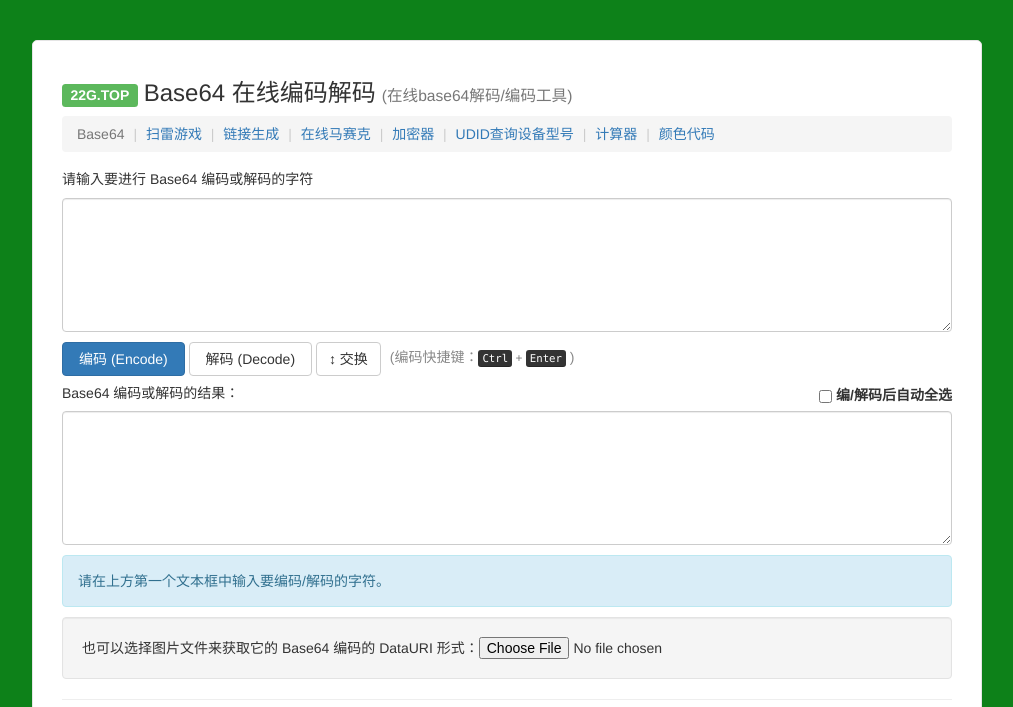
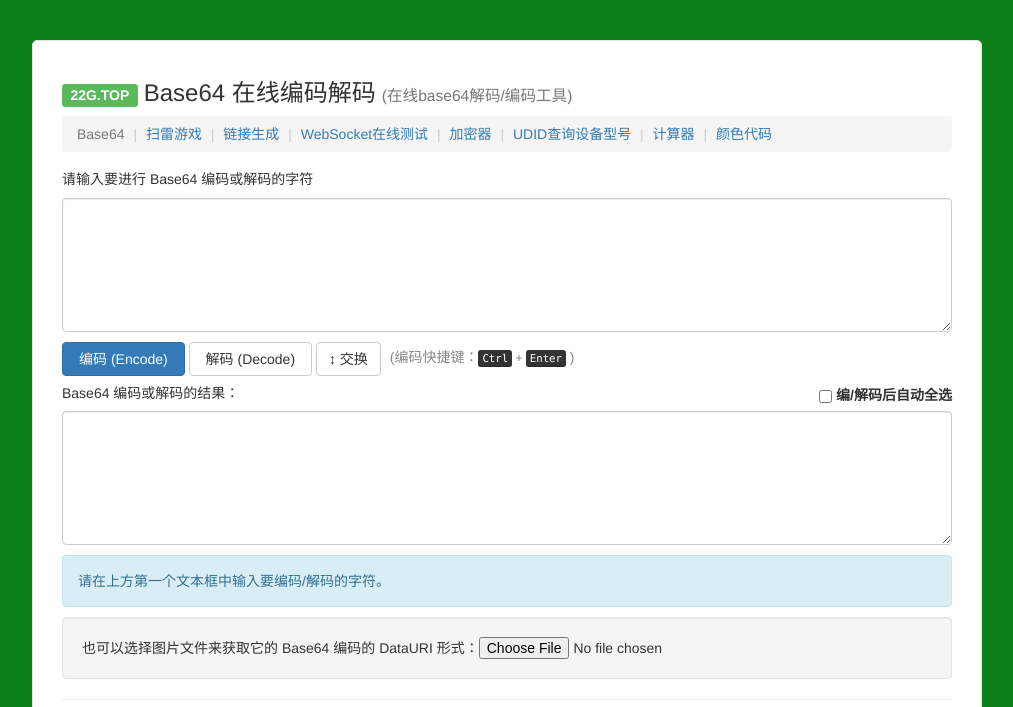
Before and after one commit to webvcd/webvcd.github.io, a plain HTML site: page index.html in a window 1280 px wide. Shown: the top 707 px of the page, without its empty margins (133-1146 px from the left). Drawn offline with Linux system fonts and the light colour scheme.

Commit message:
Update index.html

```diff
--- a/index.html
+++ b/index.html
@@ -279,7 +279,7 @@ p {
 			<li class="active">Base64</li>
 			<li><a title="扫雷游戏" href="https://22g.top/slyx/" target="_blank";">扫雷游戏</a></li>
 			<li><a title="链接生成" href="https://22g.top/link/" target="_blank";">链接生成</a></li>
-			<li><a title="URL 在线编码解码工具" href="https://22g.top/msk/" target="_blank";">在线马赛克</a></li>
+			<li><a title="WebSocket在线测试" href="https://22g.top/wstool/" target="_blank";">WebSocket在线测试</a></li>
 			<li><a title="加密器" href="https://22g.top/jmq/" target="_blank";">加密器</a></li>
 			<li><a title="UDID查询设备型号" href="https://22g.top/uid/" target="_blank";">UDID查询设备型号</a></li>
 			<li><a title="计算器" href="https://22g.top/jsq" target="_blank";">计算器</a></li>
```
